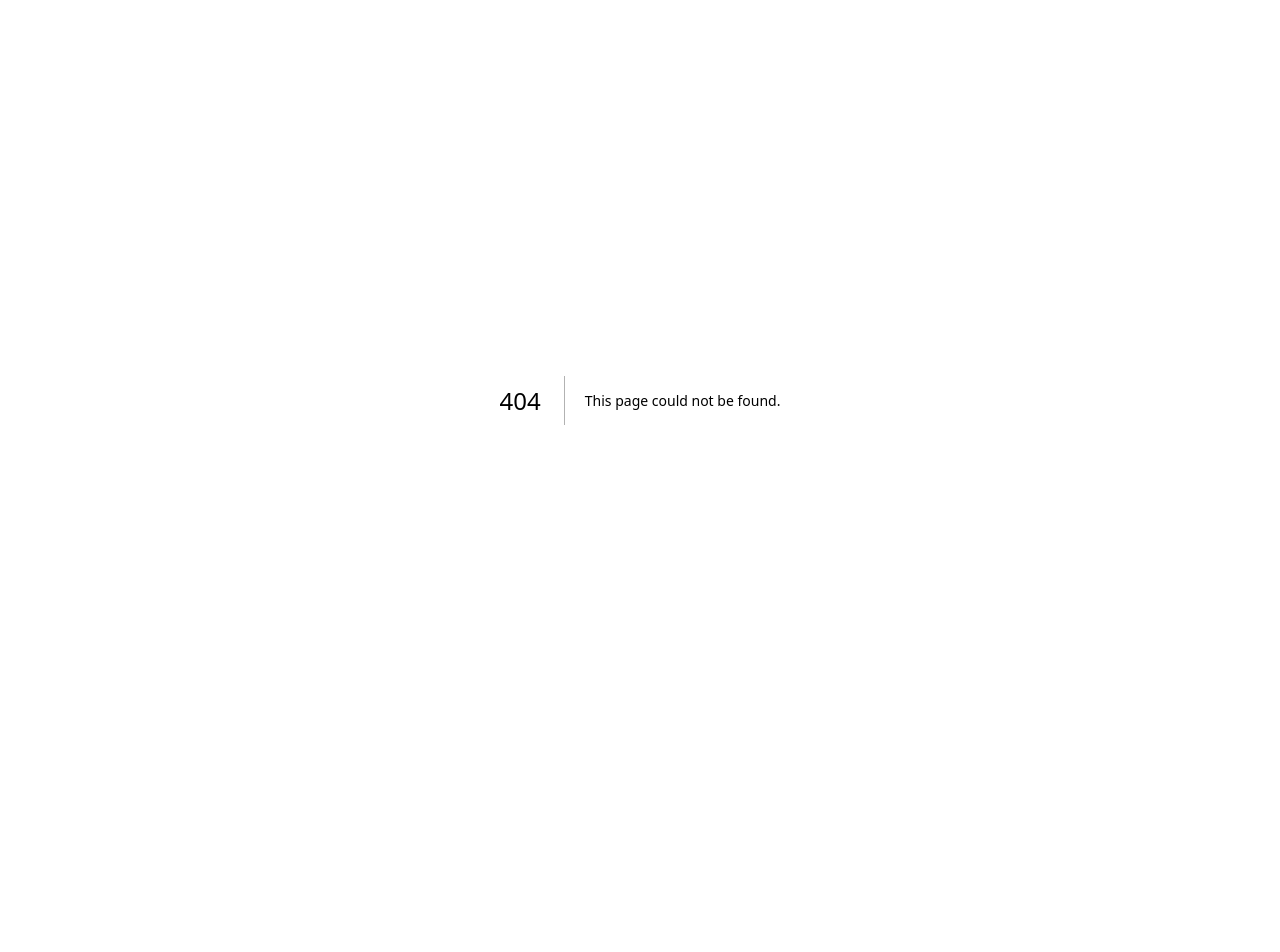
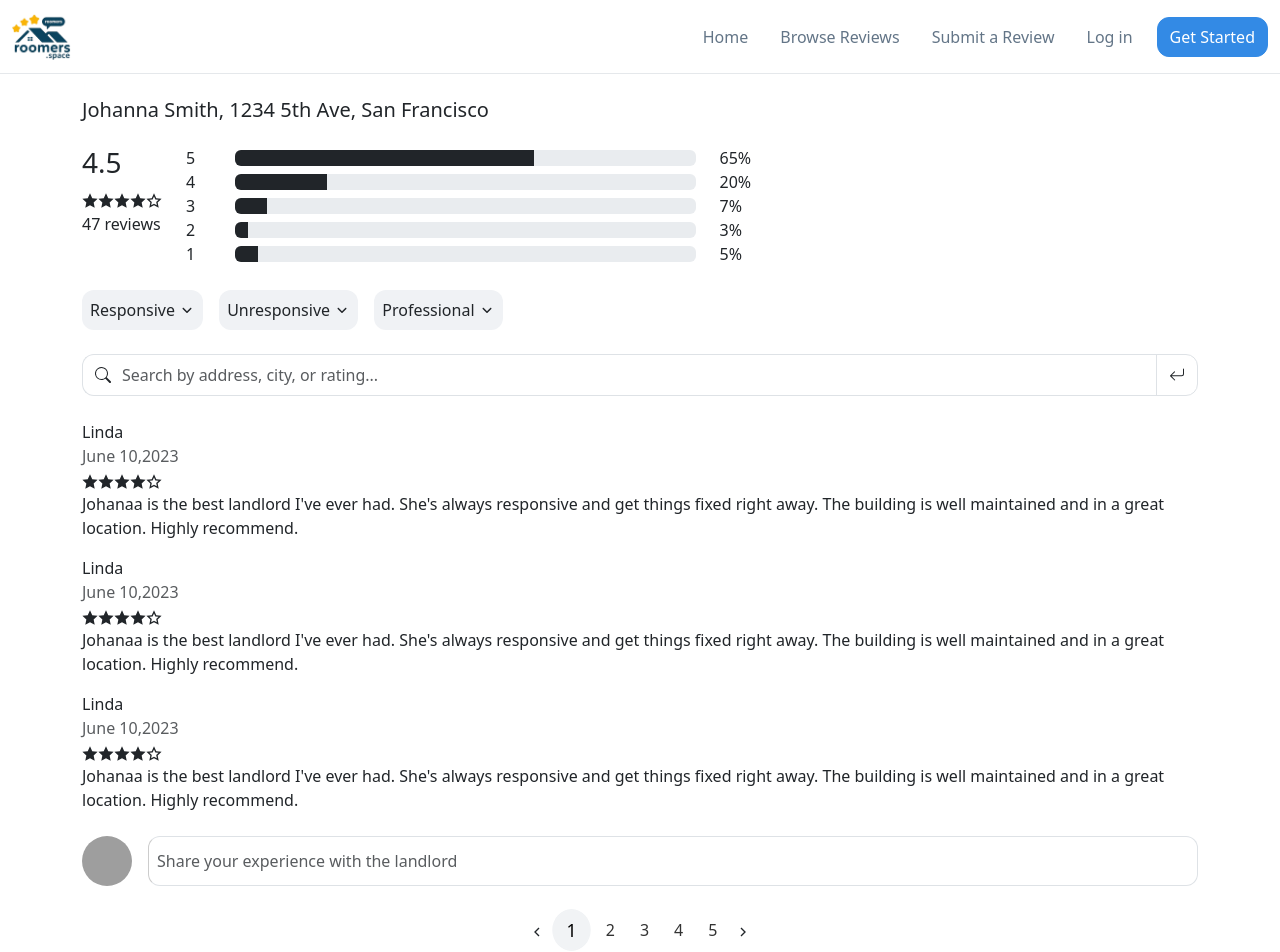
Before and after one commit to bises7/Roomers, a Next.js app: page /review/1 in a window 1280 px wide. Before the commit this address had no page. Shown: the top 952 px of the page. Before the commit the page ends 800 px from the top, so only its background shows below. Built offline with nearby package versions, Linux system fonts and the light colour scheme; grey boxes are pictures that could not be loaded.

Commit message:
Add Review Page

```diff
--- /dev/null
+++ b/src/app/review/[address]/page.tsx
@@ -0,0 +1,175 @@
+"use client";
+
+import NavbarComponent from "@/app/components/Common/Navbar";
+import classNames from "classnames";
+import { Col, Container, FormControl, ProgressBar, Row } from "react-bootstrap";
+import { FaAngleDown } from "react-icons/fa6";
+import { RiStarFill, RiStarLine } from "react-icons/ri";
+import styles from "../../styles/review.module.scss";
+import profileStyles from "../../styles/profile.module.scss";
+import searchBarStyles from "../../styles/searchbar.module.scss";
+import authStyles from "../../styles/auth.module.scss";
+import SearchInput from "@/app/components/Homepage/SearchBar";
+import Image from "next/image";
+import PaginationComponent from "@/app/components/Common/Pagination";
+import PaginationStyles from "../../styles/pagination.module.scss";
+import Footer from "@/app/components/Common/Footer";
+
+const Page = ({}) => {
+  const getStar = (stars: number) => {
+    let starIcons = [];
+    for (let i = 0; i < stars; i++) {
+      starIcons.push(<RiStarFill />);
+    }
+    for (let i = stars; i < 5; i++) {
+      starIcons.push(<RiStarLine />);
+    }
+    return starIcons;
+  };
+
+  return (
+    <div>
+      <NavbarComponent />
+      <Container className="mt-4">
+        <h5>Johanna Smith, 1234 5th Ave, San Francisco</h5>
+        <div className="d-flex mt-4">
+          <div>
+            <h3>4.5</h3>
+            {getStar(4)}
+            <br />
+            <span>47 reviews</span>
+          </div>
+          <div className="w-50 ms-4">
+            <Row>
+              <Col sm={1}>
+                <span>5</span>
+              </Col>
+              <Col className="pt-1">
+                <ProgressBar variant="dark" now={65} />
+              </Col>
+              <Col sm={1}>65%</Col>
+            </Row>
+            <Row>
+              <Col sm={1}>
+                <span>4</span>
+              </Col>
+              <Col className="pt-1">
+                <ProgressBar variant="dark" now={20} />
+              </Col>
+              <Col sm={1}>20%</Col>
+            </Row>
+            <Row>
+              <Col sm={1}>
+                <span>3</span>
+              </Col>
+              <Col className="pt-1">
+                <ProgressBar variant="dark" now={7} />
+              </Col>
+              <Col sm={1}>7%</Col>
+            </Row>
+            <Row>
+              <Col sm={1}>
+                <span>2</span>
+              </Col>
+              <Col className="pt-1">
+                <ProgressBar variant="dark" now={3} />
+              </Col>
+              <Col sm={1}>3%</Col>
+            </Row>
+            <Row>
+              <Col sm={1}>
+                <span>1</span>
+              </Col>
+              <Col className="pt-1">
+                <ProgressBar variant="dark" now={5} />
+              </Col>
+              <Col sm={1}>5%</Col>
+            </Row>
+          </div>
+        </div>
+        <div className="d-flex mt-4">
+          <span className={classNames(styles.tag, "p-2 me-3")}>
+            Responsive <FaAngleDown className="pb-1" />{" "}
+          </span>
+          <span className={classNames(styles.tag, "p-2 me-3")}>
+            Unresponsive <FaAngleDown className="pb-1" />{" "}
+          </span>
+          <span className={classNames(styles.tag, "p-2 me-3")}>
+            Professional <FaAngleDown className="pb-1" />{" "}
+          </span>
+        </div>
+
+        <SearchInput />
+
+        <div className="mt-4">
+          <div>
+            <span>Linda</span> <br />
+            <span className="text-muted">June 10,2023</span> <br />
+            {getStar(4)}
+            <p>
+              Johanaa is the best landlord I've ever had. She's always
+              responsive and get things fixed right away. The building is well
+              maintained and in a great location. Highly recommend.
+            </p>
+          </div>
+          <div className="mt-3">
+            <span>Linda</span> <br />
+            <span className="text-muted">June 10,2023</span> <br />
+            {getStar(4)}
+            <p>
+              Johanaa is the best landlord I've ever had. She's always
+              responsive and get things fixed right away. The building is well
+              maintained and in a great location. Highly recommend.
+            </p>
+          </div>
+          <div className="mt-3">
+            <span>Linda</span> <br />
+            <span className="text-muted">June 10,2023</span> <br />
+            {getStar(4)}
+            <p>
+              Johanaa is the best landlord I've ever had. She's always
+              responsive and get things fixed right away. The building is well
+              maintained and in a great location. Highly recommend.
+            </p>
+          </div>
+        </div>
+
+        <div className="d-flex mt-4">
+          <Image
+            src="https://picsum.photos/200"
+            alt="Profile Pic"
+            width={200}
+            height={200}
+            className={classNames(profileStyles.roundPic)}
+          />
+
+          <FormControl
+            className={classNames({
+              [searchBarStyles.searchInput]: true,
+              [authStyles.input]: true,
+              "ps-2": true,
+              "ms-3": true,
+              "border-left": true,
+            })}
+            type="email"
+            placeholder="Share your experience with the landlord"
+            formNoValidate
+          />
+        </div>
+
+        <PaginationComponent
+          totalItems={10}
+          currentPage={1}
+          itemsPerPage={2}
+          key={2}
+          setCurrentPage={() => {}}
+          className={classNames("mt-4", PaginationStyles.pagination)}
+        />
+
+        <Footer className="" />
+      </Container>
+    </div>
+  );
+};
+
+export default Page;
--- /dev/null
+++ b/src/app/styles/profile.module.scss
@@ -0,0 +1,5 @@
+.roundPic {
+  border-radius: 50%;
+  height: 50px;
+  width: 50px;
+}
--- a/src/app/styles/review.module.scss
+++ b/src/app/styles/review.module.scss
@@ -10,3 +10,8 @@
   outline: none;
   transition: "border .24s ease-in-out";
 }
+
+.tag {
+  border-radius: 12px;
+  background-color: #f0f2f5;
+}
```
